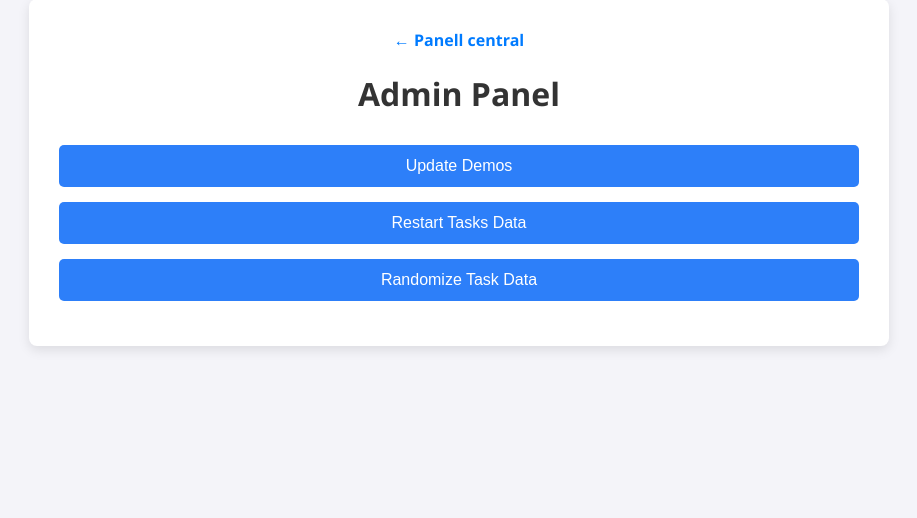
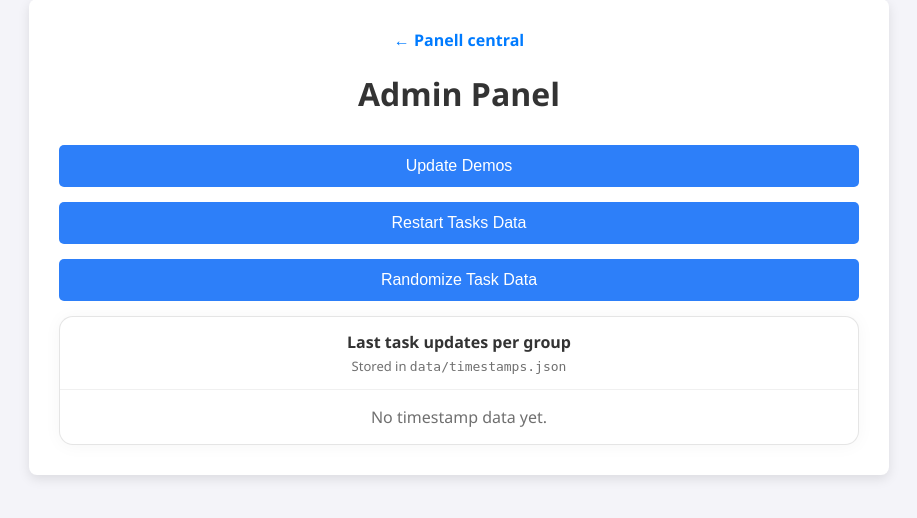
Before and after one commit to GuillermoLopezEsteve/Checklist, a Flask app: page /admin in a window 1280 px wide. Shown: the part 21-539 px from the top of the page, without its empty margins (181-1098 px from the left). Run offline with Flask 3, Linux system fonts and the light colour scheme.

Commit message:
Wordpress tasks https

```diff
--- a/app.py
+++ b/app.py
@@ -24,8 +24,10 @@
 BASE_DIR = Path(__file__).resolve().parent
 DATA_DIR = BASE_DIR / "data"
 DATA_DIR.mkdir(parents=True, exist_ok=True)
-DATA_TEMPLATE = "config/tasks.json"
-DEMO_SRC = "config/demos.json"
+TIMESTAMP_PATH = "data/timestamps.json"
+
+DATA_TEMPLATE = BASE_DIR / "config/tasks.json"
+DEMO_SRC = BASE_DIR / "config/demos.json"
 
 
 @app.route("/api/update-tasks", methods=["GET", "POST"], strict_slashes=False)
@@ -35,7 +37,8 @@
 
     - GET: returns a small help message.
     - POST: validates group_id, reads JSON payload, and stores it
-      as dataXX.json inside the data directory.
+      as dataXX.json inside the data directory. Updates timestamp file also
+      in data directory.
     """
     if request.method == "GET":
         return jsonify({
@@ -50,6 +53,7 @@
             return jsonify({"error": "Missing group_id query param"}), 400
         if not re.fullmatch(r"\d+", group_id):
             return jsonify({"error": "group_id must be numeric"}), 400
+        store_timestamp(TIMESTAMP_PATH, group_id)
 
         gid = str(int(group_id)).zfill(2)
         payload = request.get_json(force=True, silent=True)
@@ -241,7 +245,13 @@
     """
     Render the admin dashboard.
     """
-    return render_template("admin.html")
+    groups_timestamps = myData.load_json(TIMESTAMP_PATH)
+    print("gt")
+    print(groups_timestamps)
+    return render_template(
+        "admin.html",
+        groups_timestamps=groups_timestamps
+    )
 
 
 @app.route("/updates-demos", methods=["POST"])
@@ -354,6 +364,27 @@
         json.dump(data, f, ensure_ascii=False, indent=2)
 
 
+def store_timestamp(data_path: str, group_id: int):
+    """
+    Stores ISO timestamp of group in data_path
+    """
+    data = myData.load_json(data_path)
+    data[str(group_id)] = {"last_time": iso_now_utc()}
+    myData.atomic_write_json(data_path, data)
+
+
+def iso_now_utc() -> str:
+    """
+    Return the current UTC time as an ISO-8601 string.
+    Format example:
+        2026-02-15T10:11:12Z
+    Using UTC avoids timezone ambiguity and makes timestamps
+    comparable across systems.
+    """
+    return datetime.datetime.now(
+        datetime.timezone.cet).isoformat().replace("+00:00", "Z")
+
+
 if __name__ == "__main__":
     """
     Application entry point.
@@ -366,9 +397,9 @@
         filename = f"data{str(i).zfill(2)}.json"
         target_path = os.path.join(DATA_DIR, filename)
 
-        if os.path.exists(target_path):
-            os.remove(target_path)
-        shutil.copyfile(DATA_TEMPLATE, target_path)
+        if not os.path.exists(target_path):
+            # os.remove(target_path)
+            shutil.copyfile(DATA_TEMPLATE, target_path)
 
     resolve_demo_data_endpoint(DEMO_SRC)
     myExcel.update_demo_data(DEMO_SRC)
--- a/scripts/myData.py
+++ b/scripts/myData.py
@@ -1,6 +1,7 @@
 import os
 import json
 import random
+import tempfile
 
 
 def get_sheet_url(demo_path_file: str):
@@ -203,3 +204,63 @@
                 task["status"] = random.choice(["OK", "Pending"])
 
         store_task_data(i, data_path, data)
+
+
+def atomic_write_json(path: str, data: dict) -> None:
+    """
+    Atomically write JSON data to disk.
+
+    Why this exists:
+    - Prevents file corruption if the process crashes mid-write
+    - Ensures readers always see a fully valid JSON file
+
+    How it works:
+    1. Write JSON to a temporary file in the same directory
+    2. Flush and fsync to force data onto disk
+    3. Atomically replace the target file using os.replace()
+
+    os.replace() is atomic on POSIX filesystems when the
+    source and destination are on the same filesystem.
+    """
+    os.makedirs(os.path.dirname(path) or ".", exist_ok=True)
+    fd, tmp_path = tempfile.mkstemp(
+        prefix=".tmp_", dir=os.path.dirname(path) or "."
+        )
+    try:
+        with os.fdopen(fd, "w", encoding="utf-8") as f:
+            json.dump(data, f, ensure_ascii=False, indent=2, sort_keys=True)
+            f.flush()
+            os.fsync(f.fileno())  # ensure bytes hit disk
+        os.replace(tmp_path, path)  # atomic on same filesystem
+    finally:
+        try:
+            if os.path.exists(tmp_path):
+                os.remove(tmp_path)
+        except Exception:
+            pass
+
+
+def load_json(path: str) -> dict:
+    """
+    Load a JSON file from disk safely.
+
+    Behavior:
+    - If the file does not exist → return empty dict
+    - If the file is corrupted → rename it and return empty dict
+
+    This prevents a single corrupted write from permanently
+    breaking the application.
+    """
+    try:
+        with open(path, "r", encoding="utf-8") as f:
+            return json.load(f)
+    except FileNotFoundError:
+        return {}
+    except json.JSONDecodeError:
+        # file corrupted; keep a backup and start fresh
+        bak = path + ".corrupt"
+        try:
+            os.replace(path, bak)
+        except Exception:
+            pass
+        return {}
--- a/static/admin.css
+++ b/static/admin.css
@@ -38,3 +38,98 @@
 button:hover {
     background-color: #1f66cc;
 }
+
+/* --- Tabs --- */
+.tabs {
+  display: flex;
+  gap: 8px;
+  margin: 14px 0 16px;
+  padding: 6px;
+  border: 1px solid rgba(0,0,0,.08);
+  border-radius: 12px;
+  background: rgba(0,0,0,.02);
+}
+
+.tab {
+  appearance: none;
+  border: 0;
+  background: transparent;
+  padding: 10px 12px;
+  border-radius: 10px;
+  cursor: pointer;
+  font-weight: 600;
+  opacity: .75;
+}
+
+.tab.is-active {
+  background: #fff;
+  border: 1px solid rgba(0,0,0,.10);
+  box-shadow: 0 1px 10px rgba(0,0,0,.05);
+  opacity: 1;
+}
+
+
+/* --- Card + table --- */
+.card {
+  border: 1px solid rgba(0,0,0,.10);
+  border-radius: 14px;
+  background: #fff;
+  box-shadow: 0 1px 18px rgba(0,0,0,.04);
+  overflow: hidden;
+}
+
+.card-header {
+  padding: 14px 16px;
+  border-bottom: 1px solid rgba(0,0,0,.06);
+}
+
+.card-header h2 {
+  margin: 0 0 4px;
+  font-size: 16px;
+}
+
+.muted { margin: 0; opacity: .7; font-size: 13px; }
+.mono { font-family: ui-monospace, SFMono-Regular, Menlo, Monaco, Consolas, "Liberation Mono", "Courier New", monospace; }
+
+.table-wrap {
+  overflow: auto;
+}
+
+.simple-table {
+  width: 100%;
+  border-collapse: collapse;
+}
+
+.simple-table th,
+.simple-table td {
+  text-align: left;
+  padding: 12px 16px;
+  border-bottom: 1px solid rgba(0,0,0,.06);
+}
+
+.simple-table thead th {
+  font-size: 12px;
+  letter-spacing: .02em;
+  text-transform: uppercase;
+  opacity: .7;
+}
+
+.simple-table tbody tr:hover {
+  background: rgba(0,0,0,.02);
+}
+
+.pill {
+  display: inline-flex;
+  align-items: center;
+  padding: 4px 10px;
+  border-radius: 999px;
+  border: 1px solid rgba(0,0,0,.10);
+  background: rgba(0,0,0,.02);
+  font-weight: 700;
+  font-size: 12px;
+}
+
+.empty {
+  padding: 16px;
+  opacity: .7;
+}
--- a/static/admin.js
+++ b/static/admin.js
@@ -0,0 +1,15 @@
+
+(function () {
+    const tabs = document.querySelectorAll('[data-tabs] .tab');
+    const panels = document.querySelectorAll('[data-panel]');
+    if (!tabs.length) return;
+
+    function setActive(name) {
+        tabs.forEach(t => t.classList.toggle('is-active', t.dataset.tab === name));
+        panels.forEach(p => p.classList.toggle('is-active', p.dataset.panel === name));
+    }
+
+    tabs.forEach(btn => {
+        btn.addEventListener('click', () => setActive(btn.dataset.tab));
+    });
+})();
--- a/templates/admin.html
+++ b/templates/admin.html
@@ -30,7 +30,43 @@
         <form action="/randomize-task-data" method="post">
             <button type="submit">Randomize Task Data</button>
         </form>
+
+        <div class="tab-panel" id="tab-timestamps" data-panel="timestamps">
+            <div class="card">
+                <div class="card-header">
+                    <h2>Last task updates per group</h2>
+                    <p class="muted">Stored in <code>data/timestamps.json</code></p>
+                </div>
+
+                {% if groups_timestamps %}
+                <div class="table-wrap">
+                    <table class="simple-table">
+                        <thead>
+                            <tr>
+                                <th>Group</th>
+                                <th>Last time (UTC)</th>
+                            </tr>
+                        </thead>
+                        <tbody>
+                            {# groups_timestamps = { "9": {"last_time": "...Z"}, ... } #}
+                            {% for gid, info in groups_timestamps|dictsort %}
+                            <tr>
+                                <td><span class="pill">grup{{ "%02d"|format(gid|int) if gid is string else gid }}</span></td>
+                                <td class="mono">{{ info.last_time if info is mapping else info["last_time"] }}</td>
+                            </tr>
+                            {% endfor %}
+                        </tbody>
+                    </table>
+                </div>
+                {% else %}
+                <div class="empty">
+                    No timestamp data yet.
+                </div>
+                {% endif %}
+            </div>
+        </div>
     </div>
+
     <script src="{{ url_for('static', filename='admin.js') }}"></script>
 </body>
 </html>
```
